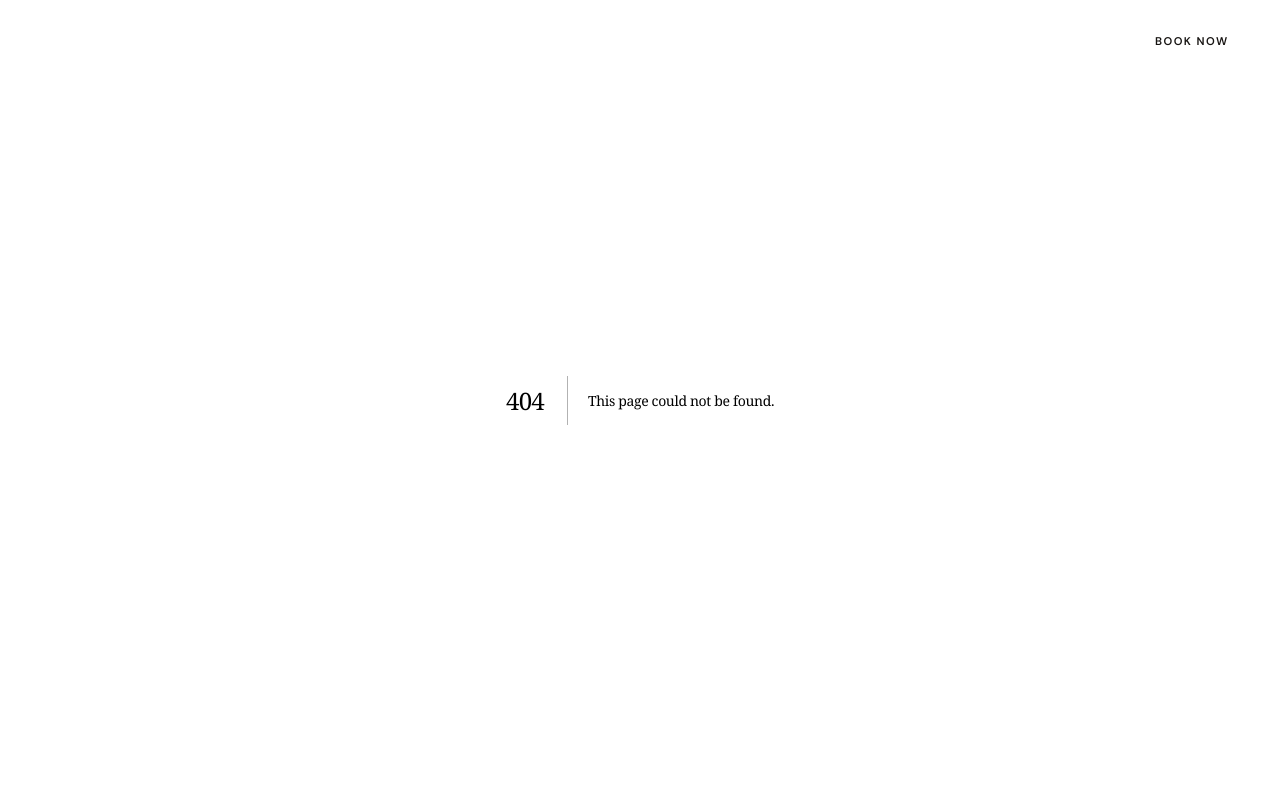
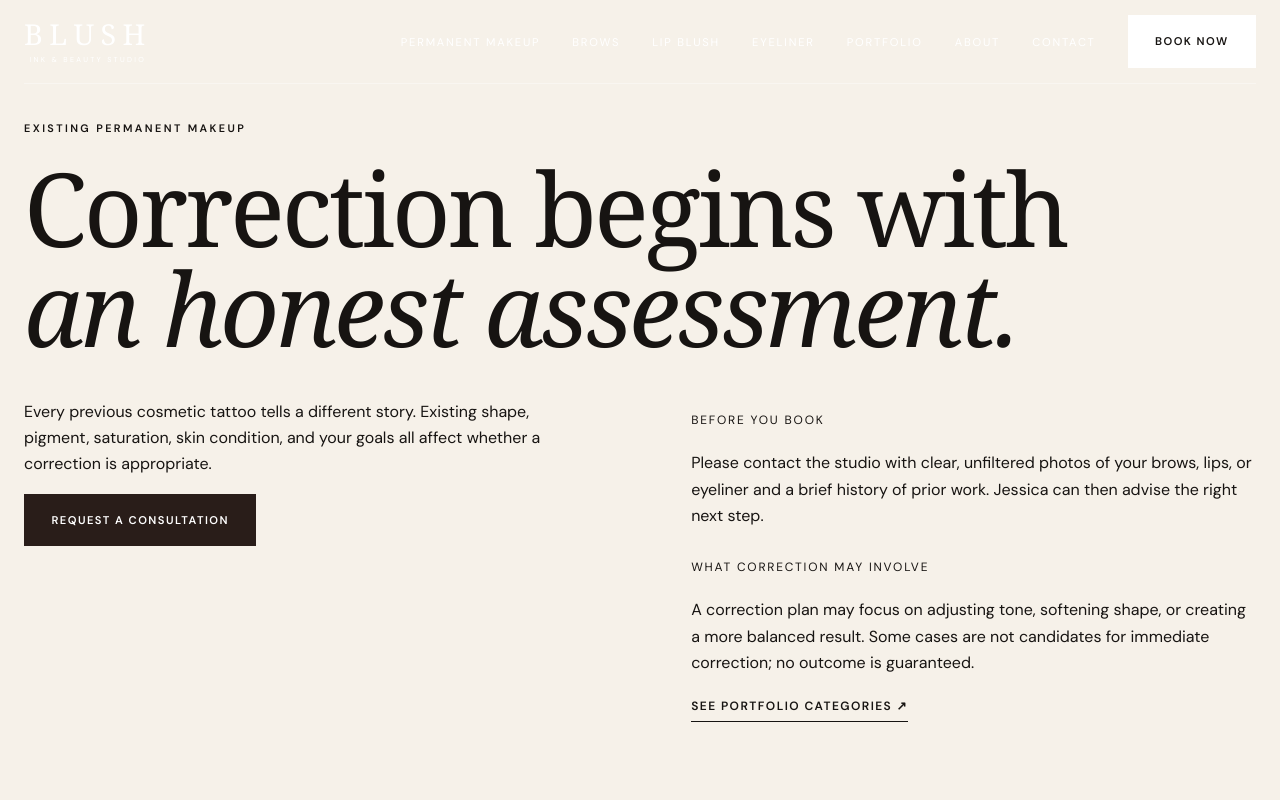
Before and after one commit to RevivDentalSolutions/Blush-Website, a Next.js app: page /corrections in a window 1280 px wide. Before the commit this address had no page. Shown: the top 800 px of the page. Built offline with nearby package versions, Linux system fonts and the light colour scheme; a web font is replaced by a local one.

Commit message:
Optimize Blush local SEO and permanent makeup pages

```diff
--- /dev/null
+++ b/app/corrections/page.tsx
@@ -0,0 +1,3 @@
+import type {Metadata} from "next";import Link from "next/link";import {site} from "@/data/site";
+export const metadata:Metadata={title:"PMU Correction | Existing Permanent Makeup Little Rock",description:"Consultation-led correction for existing permanent makeup in North Little Rock, serving Little Rock, Maumelle, and Central Arkansas.",alternates:{canonical:"/corrections"}};
+export default function Page(){return <section className="section container"><p className="eyebrow">Existing permanent makeup</p><h1>Correction begins with<br/><em>an honest assessment.</em></h1><div className="detail-intro"><div><p>Every previous cosmetic tattoo tells a different story. Existing shape, pigment, saturation, skin condition, and your goals all affect whether a correction is appropriate.</p><a className="btn btn-dark" href={site.bookingLink}>Request a consultation</a></div><div><h3>Before you book</h3><p>Please contact the studio with clear, unfiltered photos of your brows, lips, or eyeliner and a brief history of prior work. Jessica can then advise the right next step.</p><h3>What correction may involve</h3><p>A correction plan may focus on adjusting tone, softening shape, or creating a more balanced result. Some cases are not candidates for immediate correction; no outcome is guaranteed.</p><Link className="text-link" href="/portfolio">See portfolio categories ↗</Link></div></div></section>}
```
